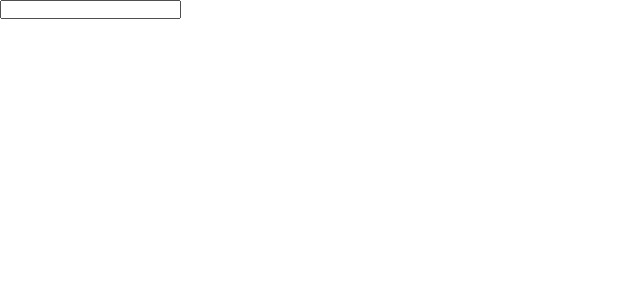
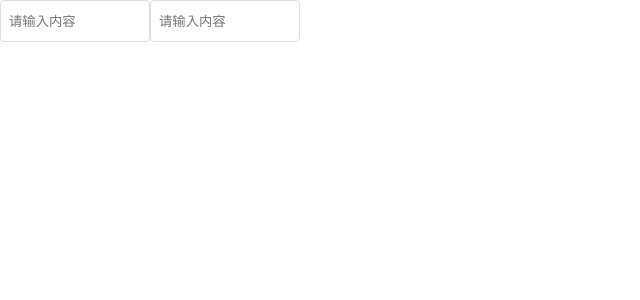
Before and after one commit to baojiawei/pos-ui, a Vue app: page / in a window 1280 px wide. Shown: the top 300 px of the page, without its empty margins (0-640 px from the left). Built offline with nearby package versions, Linux system fonts and the light colour scheme.

Commit message:
增加input组件，v-model双向绑定

```diff
--- a/src/App.vue
+++ b/src/App.vue
@@ -1,12 +1,19 @@
 <template>
   <div id="app">
-    <pos-input></pos-input>
+    <pos-input v-model="value" type="text" placeholder="请输入内容" name="username"></pos-input>
+    <pos-input v-model="value" type="password" placeholder="请输入内容" name="username"></pos-input>
+    {{ value }}
   </div>
 </template>
 
 <script>
 export default {
-  name: 'App'
+  name: 'App',
+  data() {
+    return {
+      value: ''
+    }
+  }
 }
 </script>
 
--- a/src/packages/Form/input/input.vue
+++ b/src/packages/Form/input/input.vue
@@ -1,11 +1,55 @@
 <template>
-  <div>
-    <input type="text" name="" id="" />
+  <div class="pos-input">
+    <input
+      :type="type"
+      :name="name"
+      :placeholder="placeholder"
+      :value="value"
+      @input="$emit('input', $event.target.value)"
+    />
   </div>
 </template>
 
 <script>
 export default {
-  name: 'pos-input'
+  name: 'pos-input',
+  props: {
+    name: {
+      type: String,
+      default: null
+    },
+    type: {
+      type: String,
+      default: 'text'
+    },
+    placeholder: {
+      type: String,
+      default: '请输入内容'
+    },
+    value: {
+      type: String,
+      default: ''
+    }
+  }
 }
 </script>
+
+<style lang="scss">
+@import '@/styles/_var.scss';
+.pos-input {
+  display: inline-flex;
+  input {
+    padding: 8px;
+    width: 150px;
+    height: 42px;
+    border-radius: $border-radius;
+    border: 1px solid #dcdfe6;
+
+    &:focus {
+      border: 1px solid $primary;
+      outline: none;
+      box-shadow: inset -1px 0px 2px $primary, inset 1px 1px 1px $primary;
+    }
+  }
+}
+</style>
```
